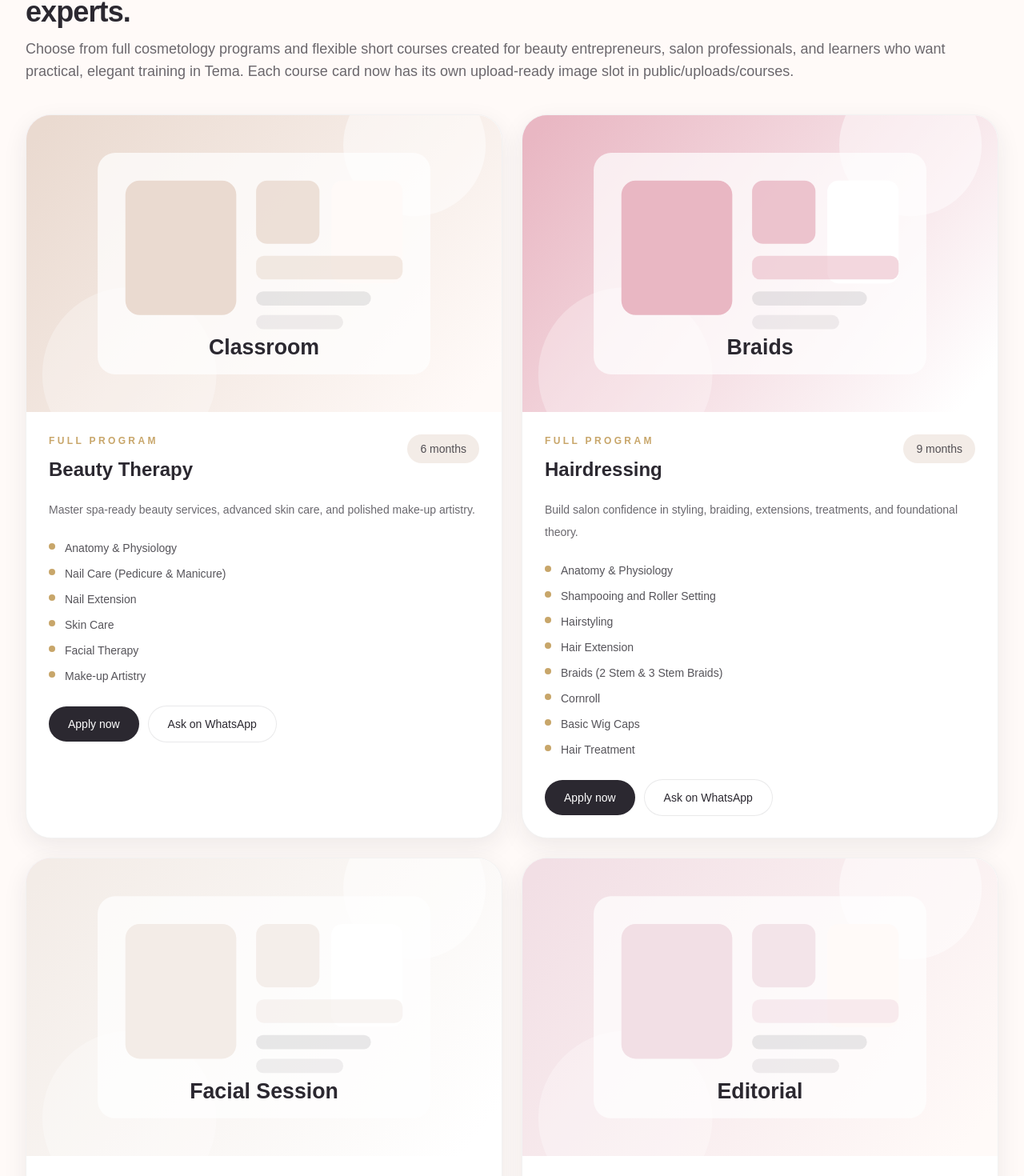
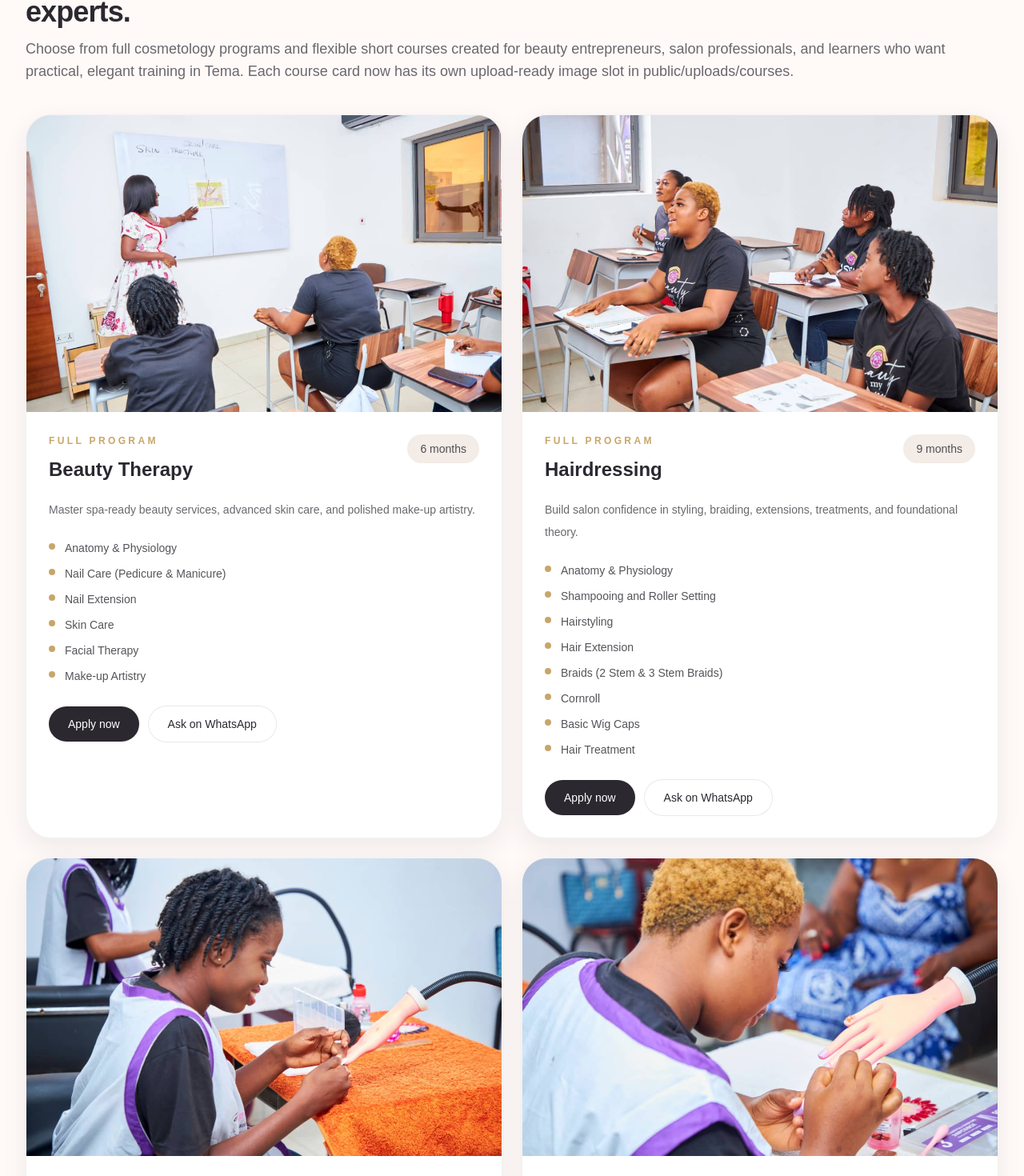
Before and after one commit to learngermanghana/email, a Next.js app: page /courses in a window 1280 px wide. Shown: the part 254-1724 px from the top of the page at 80% size. Built offline with nearby package versions, Linux system fonts and the light colour scheme.

Commit message:
Use uploaded photos across homepage, courses, and gallery

```diff
--- a/src/data/courses.ts
+++ b/src/data/courses.ts
@@ -16,7 +16,7 @@ export const courses: Course[] = [
     duration: '6 months',
     summary: 'Master spa-ready beauty services, advanced skin care, and polished make-up artistry.',
     category: 'Full Program',
-    image: '/uploads/courses/beauty-therapy.svg',
+    image: '/uploads/courses/WhatsApp Image 2026-03-21 at 17.57.49.jpeg',
     imageAlt: 'Beauty therapy practical session',
     modules: [
       'Anatomy & Physiology',
@@ -33,7 +33,7 @@ export const courses: Course[] = [
     duration: '9 months',
     summary: 'Build salon confidence in styling, braiding, extensions, treatments, and foundational theory.',
     category: 'Full Program',
-    image: '/uploads/courses/hairdressing.svg',
+    image: '/uploads/courses/WhatsApp Image 2026-03-21 at 17.57.49 (1).jpeg',
     imageAlt: 'Hairdressing braids practice',
     modules: [
       'Anatomy & Physiology',
@@ -52,7 +52,7 @@ export const courses: Course[] = [
     duration: '3 months',
     summary: 'Train in therapeutic touch with industry-relevant massage techniques and client care.',
     category: 'Full Program',
-    image: '/uploads/courses/massage-therapy.svg',
+    image: '/uploads/courses/WhatsApp Image 2026-03-21 at 17.57.50.jpeg',
     imageAlt: 'Massage therapy facial training setup',
     modules: ['Deep tissue', 'Shiatsu', 'Swedish', 'Trigger point massage', 'Personalised massage therapy']
   },
@@ -62,7 +62,7 @@ export const courses: Course[] = [
     duration: '6 weeks',
     summary: 'Learn premium fascinator and hat construction for modern fashion and occasion wear.',
     category: 'Short Course',
-    image: '/uploads/courses/millinery.svg',
+    image: '/uploads/courses/WhatsApp Image 2026-03-21 at 17.57.50 (1).jpeg',
     imageAlt: 'Creative beauty styling image used for millinery course',
     modules: ['Fabric accessories', 'Fascinator', 'Hats', 'Hatinators']
   },
@@ -72,7 +72,7 @@ export const courses: Course[] = [
     duration: '4 weeks',
     summary: 'Create sellable handcrafted accessories with practical beading techniques.',
     category: 'Short Course',
-    image: '/uploads/courses/beading.svg',
+    image: '/uploads/courses/WhatsApp Image 2026-03-21 at 17.57.50 (2).jpeg',
     imageAlt: 'Beading starter kit materials',
     modules: ['Necklace', 'Bags', 'Slippers']
   },
@@ -82,7 +82,7 @@ export const courses: Course[] = [
     duration: '3 days',
     summary: 'A polished finishing course for confidence, etiquette, and image-ready presentation.',
     category: 'Short Course',
-    image: '/uploads/courses/personal-grooming-corporate-grooming.svg',
+    image: '/uploads/courses/WhatsApp Image 2026-03-21 at 17.57.51.jpeg',
     imageAlt: 'Elegant beauty finish for grooming course'
   },
   {
@@ -91,7 +91,7 @@ export const courses: Course[] = [
     duration: 'Variable duration',
     summary: 'Flexible beauty skill intensives created for busy professionals, beginners, and hobbyists.',
     category: 'Short Course',
-    image: '/uploads/courses/short-courses.svg',
+    image: '/uploads/courses/WhatsApp Image 2026-03-21 at 17.57.49 (3).jpeg',
     imageAlt: 'Beauty classroom workstation for short courses'
   }
 ];
--- a/src/data/gallery.ts
+++ b/src/data/gallery.ts
@@ -8,41 +8,41 @@ export const galleryItems: GalleryItem[] = [
   {
     title: 'Soft glam bridal finish',
     category: 'Bridal / Makeup Looks',
-    image: '/uploads/gallery/soft-glam-bridal-finish.svg'
+    image: '/uploads/gallery/WhatsApp Image 2026-03-21 at 18.04.48.jpeg'
   },
   {
     title: 'Student practical facial session',
     category: 'Student Practical Work',
-    image: '/uploads/gallery/student-practical-facial-session.svg'
+    image: '/uploads/gallery/WhatsApp Image 2026-03-21 at 18.04.48 (1).jpeg'
   },
   {
     title: 'Hair styling workshop',
     category: 'Classroom Training',
-    image: '/uploads/gallery/hair-styling-workshop.svg'
+    image: '/uploads/gallery/WhatsApp Image 2026-03-21 at 18.04.48 (2).jpeg'
   },
   {
     title: 'Braids and protective styling',
     category: 'Hair Work',
-    image: '/uploads/gallery/braids-and-protective-styling.svg'
+    image: '/uploads/gallery/WhatsApp Image 2026-03-21 at 18.04.49.jpeg'
   },
   {
     title: 'Nail artistry practice',
     category: 'Student Practical Work',
-    image: '/uploads/gallery/nail-artistry-practice.svg'
+    image: '/uploads/gallery/WhatsApp Image 2026-03-21 at 18.04.49 (1).jpeg'
   },
   {
     title: 'Editorial make-up look',
     category: 'Bridal / Makeup Looks',
-    image: '/uploads/gallery/editorial-make-up-look.svg'
+    image: '/uploads/gallery/WhatsApp Image 2026-03-21 at 18.04.49 (2).jpeg'
   },
   {
     title: 'Salon workstation training',
     category: 'Classroom Training',
-    image: '/uploads/gallery/salon-workstation-training.svg'
+    image: '/uploads/gallery/WhatsApp Image 2026-03-21 at 18.04.50.jpeg'
   },
   {
     title: 'Elegant hair finish',
     category: 'Hair Work',
-    image: '/uploads/gallery/elegant-hair-finish.svg'
+    image: '/uploads/gallery/WhatsApp Image 2026-03-21 at 18.04.50 (1).jpeg'
   }
 ];
--- a/src/data/media-library.ts
+++ b/src/data/media-library.ts
@@ -1,21 +1,21 @@
 export const homepageImages = {
   hero: {
-    src: '/uploads/homepage/hero-training.svg',
+    src: '/uploads/homepage/WhatsApp Image 2026-03-21 at 18.01.12.jpeg',
     alt: 'Students training in a beauty classroom'
   },
   about: {
-    src: '/uploads/homepage/about-school.svg',
+    src: '/uploads/homepage/WhatsApp Image 2026-03-21 at 18.01.13.jpeg',
     alt: 'Beauty school workstation and practical setup'
   },
   highlights: [
     {
       title: 'Bridal beauty looks',
-      src: '/uploads/homepage/highlight-bridal.svg',
+      src: '/uploads/homepage/WhatsApp Image 2026-03-21 at 18.01.13 (1).jpeg',
       alt: 'Bridal make-up finish'
     },
     {
       title: 'Facial practicals',
-      src: '/uploads/homepage/highlight-facial.svg',
+      src: '/uploads/homepage/WhatsApp Image 2026-03-21 at 18.01.12 (2).jpeg',
       alt: 'Facial practical session'
     }
   ]
```
